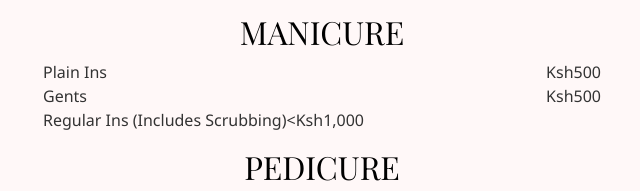
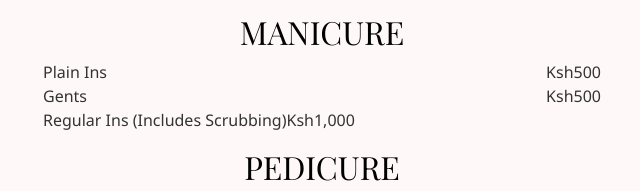
Before and after one commit to V-allary/TRENDYNAILSSPOT, a website: page index.html in a window 1280 px wide. Shown: the part 971-1162 px from the top of the page, 39-679 px from the left. Drawn offline with nearby package versions, Linux system fonts and the light colour scheme.

Commit message:
Add files via upload

```diff
--- a/index.html
+++ b/index.html
@@ -49,7 +49,7 @@
       <ul class="list-unstyled">
         <li class="d-flex justify-content-between"><span>Plain Ins</span><span>Ksh500</span></li>
         <li class="d-flex justify-content-between"><span>Gents</span><span>Ksh500</span></li>
-        <li class="d-flex justify-content-between"><span>Regular Ins (Includes Scrubbing)<<span>Ksh1,000</span></li>
+        <li class="d-flex justify-content-between"><span>Regular Ins (Includes Scrubbing)<span>Ksh1,000</span></li>
       </ul>
     </div>
     <div class="col-md-6">
```
